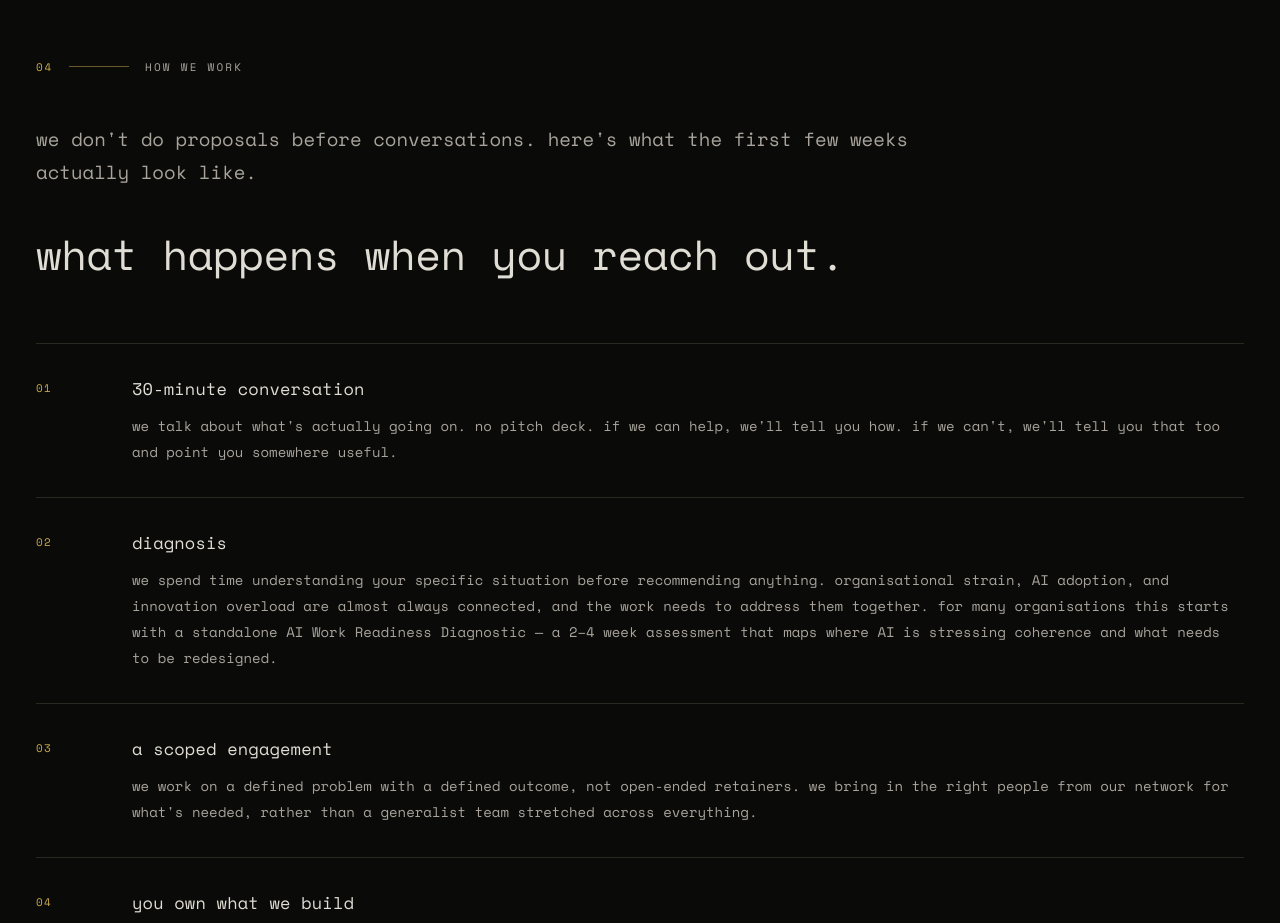
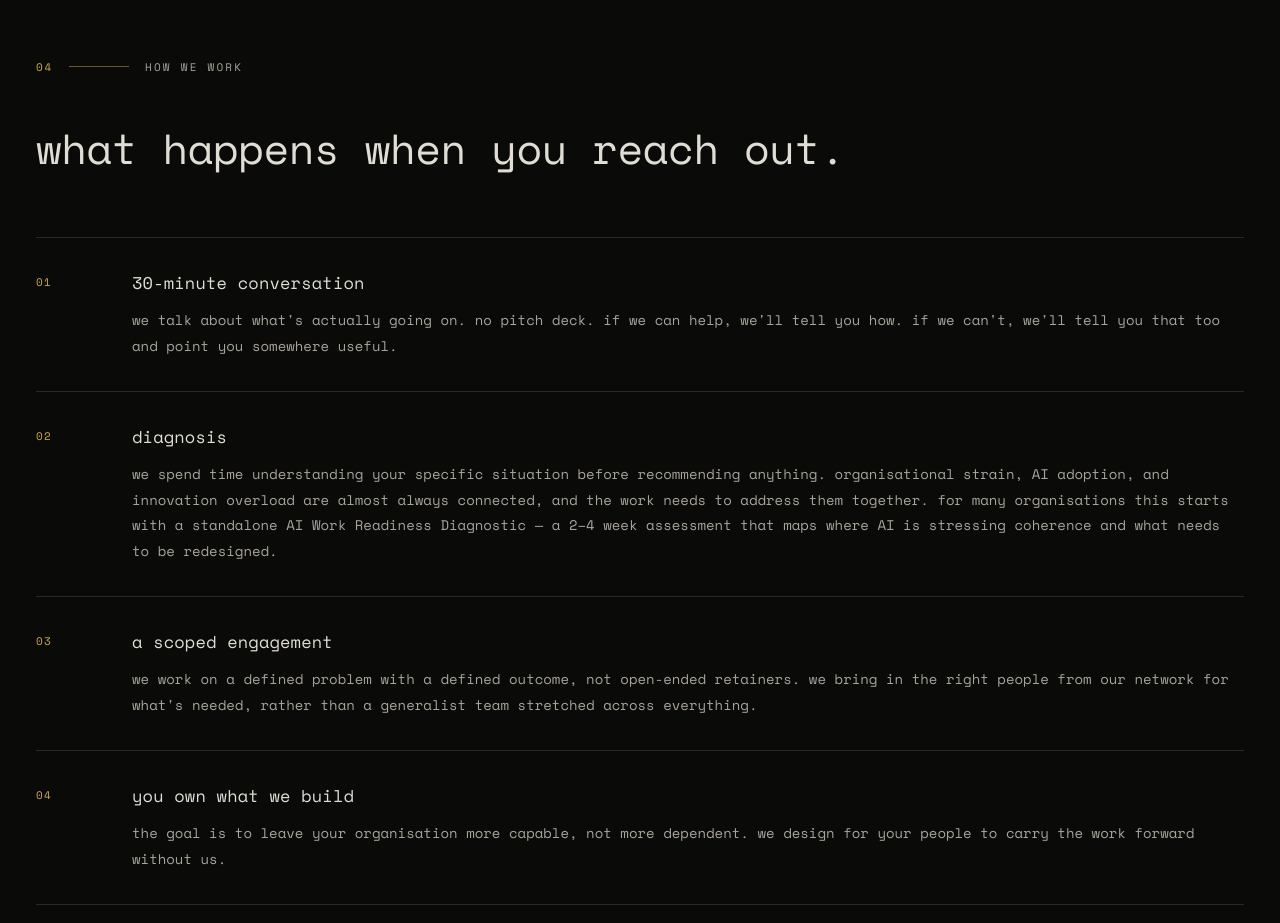
Before and after one commit to kateabeecroft-code/noumena-labs, a plain HTML site: page index.html in a window 1280 px wide. Shown: the part 5140-6063 px from the top of the page. Drawn offline with nearby package versions, Linux system fonts and the light colour scheme.

Commit message:
Remove intro copy from how we work section
Co-Authored-By: Claude Sonnet 4.6 <noreply@anthropic.com>

```diff
--- a/index.html
+++ b/index.html
@@ -729,7 +729,6 @@
       <span class="section-dash"></span>
       <span class="section-name">How we work</span>
     </div>
-    <p class="section-intro">we don't do proposals before conversations. here's what the first few weeks actually look like.</p>
     <h2>what happens when you reach out.</h2>
     <div>
       <div class="step">
```
